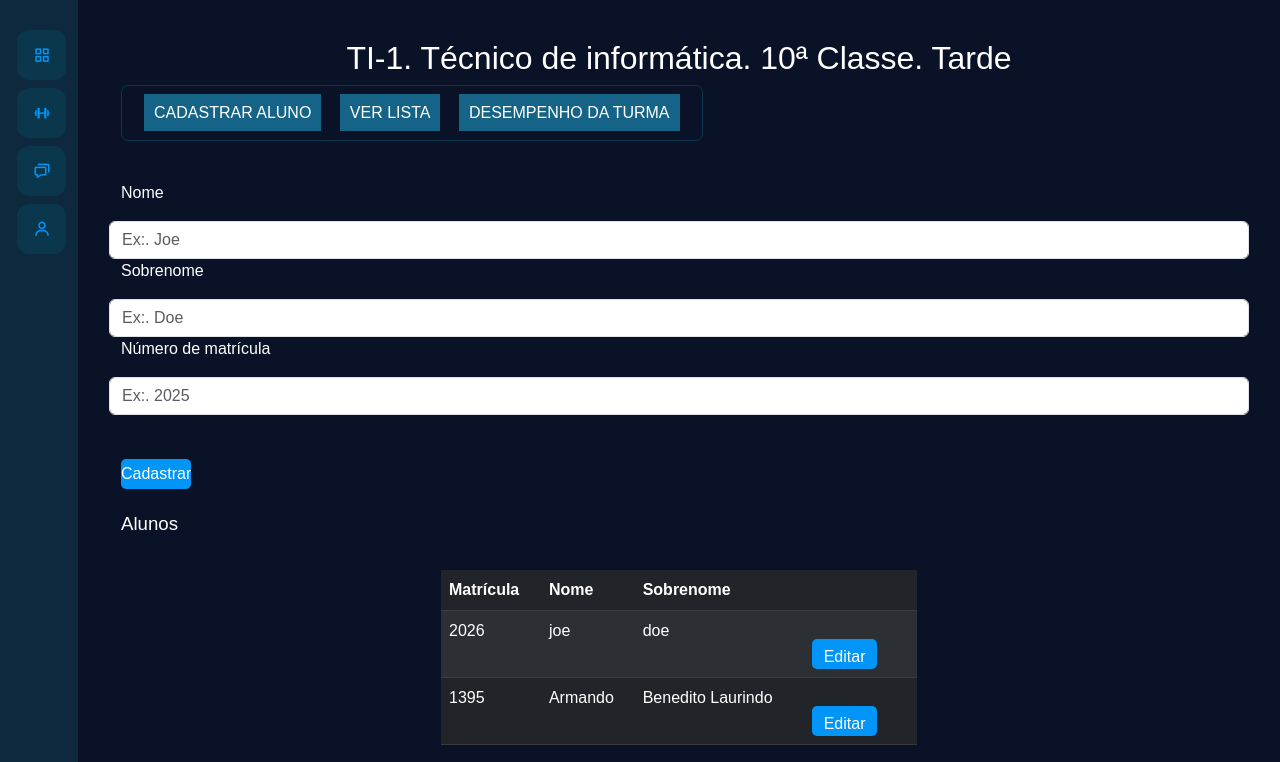
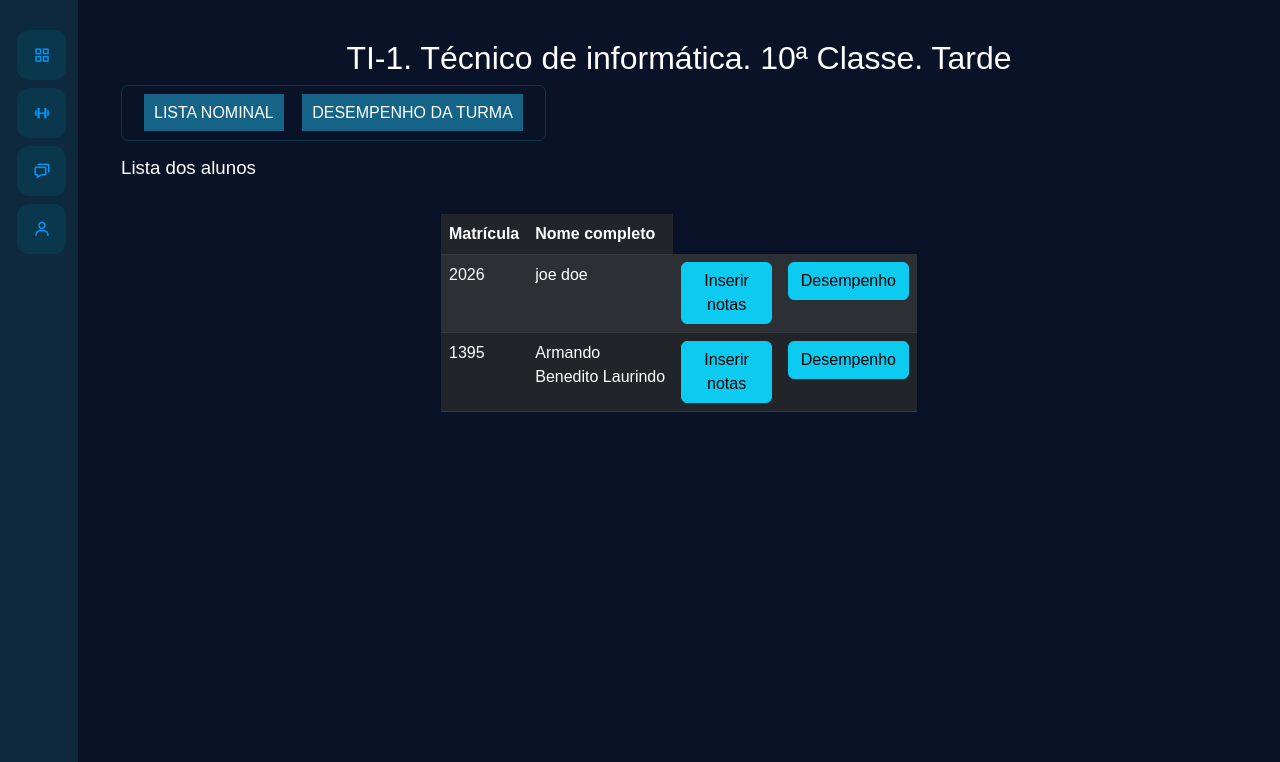
Before and after one commit to armandolaurindo/EduNet, a Django app: page /turma/1/ in a window 1280 px wide. Shown: the part 38-800 px from the top of the page. Run offline with Django 5.2, Linux system fonts and the light colour scheme; data comes from the database, SQL or seed files in the repository; both versions use the stored data as it was after the commit.

Commit message:
Adicionei a página para inserir notas e seu estilo

```diff
--- a/templates/static/usuarios/css/tumas.css
+++ b/templates/static/usuarios/css/tumas.css
@@ -46,21 +46,14 @@ h3{
     border-bottom: 2px solid #1e59da;
     cursor: pointer;
 }
-.btn-cadastrar {
-    background-color: #0095f6;
-    color: #ffffff;
-    border-radius: 5px;
-    border: none;
-    height: 30px;
-    margin-top: 20px;
-    cursor: pointer;
-}
-.btn-cadastrar:hover {
-    background-color: #0186df;
-}
-.lista-turma, .desempenho-turma, .nome, .snome{
+.desempenho-turma, .nome, .snome{
     display: none;
 }
 .distanciamento{
     width: 500px;
 }
+
+.container-notas{
+    display: flex;
+    height: 100vh;
+}
--- a/templates/static/usuarios/javascript/turmas.js
+++ b/templates/static/usuarios/javascript/turmas.js
@@ -1,23 +1,16 @@
 function exibirForm(tipo){
-    add_aluno = document.getElementById('Cadastrar-aluno');
     ver_lista_turma = document.getElementById('ver-lista-da-turma');
     ver_desempenho_turma = document.getElementById('ver-desempenho-da-turma');
 
     if(tipo == "1"){
+        ver_lista_turma.style.display = "block";
+        ver_desempenho_turma.style.display = "none";
+    }else if(tipo == "2"){
+        ver_desempenho_turma.style.display = "block";
         ver_lista_turma.style.display = "none";
-        ver_desempenho_turma.style.display = "none";
-        add_aluno.style.display = "block";
-    }else if(tipo == "2"){
-        add_aluno.style.display = "none";
-        ver_desempenho_turma.style.display = "none";
-        ver_lista_turma.style.display = "block";
-    }else if(tipo == "3"){
-        add_aluno.style.display = "none";
-        ver_lista_turma.style.display = "none";
-        ver_desempenho_turma.style.display = "block";
     }
 }
-
+/*
 function dados_aluno(){
 
     btn_editar = document.getElementById('btn-editar')
@@ -101,4 +94,4 @@ function dados_aluno(){
 
     }
 
-}
+}*/
--- a/usuarios/templates/turma.html
+++ b/usuarios/templates/turma.html
@@ -11,69 +11,12 @@
         <div>
             <h1 style="text-align: center; color:#ffffff; font-size: 24pt;">{{turma.nome}}. {{turma.curso}}. {{turma.serie}}. {{turma.periodo}}</h1>
             <div class="head">
-                <span class="btn-span" onclick="exibirForm('1')">CADASTRAR ALUNO</span>
-                <span class="btn-span" onclick="exibirForm('2')">VER LISTA</span>
-                <span class="btn-span" onclick="exibirForm('3')">DESEMPENHO DA TURMA</span>
+                <span class="btn-span" onclick="exibirForm('1')">LISTA NOMINAL</span>
+                <span class="btn-span" onclick="exibirForm('2')">DESEMPENHO DA TURMA</span>
             </div>
         </div>
         <br>
         <br>
-        {% if messages %}
-            <br>
-            {% for message in messages %}
-                <div class="alert {{message.tags}}">{{message}}</div>
-            {% endfor %}
-        {% endif %}
-        <br>
-        <div id="Cadastrar-aluno" class="cadastrar-aluno">
-            <br>
-            <form action="{% url 'cadastrar_aluno' turma.id %}" method="POST">{% csrf_token %}
-                <div class="row">
-                    <p>Nome</p>
-                    <input type="text" required class="form-control" placeholder="Ex:. Joe" name="nome">
-                    <p>Sobrenome</p>
-                    <input type="text" required class="form-control" placeholder="Ex:. Doe" name="sobrenome">
-                    <p>Número de matrícula</p>
-                    <input type="text" required class="form-control" placeholder="Ex:. 2025" name="num_marticula">
-                    <br>
-                </div>
-                <br>
-                <input class="btn-cadastrar" type="submit" value="Cadastrar">
-            </form>
-            <br>
-            <h3>Alunos</h3>
-            <br>
-            <div class="container-fluid distanciamento">
-                <table class="table table-dark table-striped">
-                    <thead>
-                        <tr>
-                            <th scope="col">Matrícula</th>
-                            <th scope="col">Nome</th>
-                            <th scope="col">Sobrenome</th>
-                            <th scope="col"></th>
-                            <th scope="col"></th>
-                        </tr>
-                    </thead>
-                    <tbody>
-                        {% for aluno in alunos %}
-                            <tr>
-                                <td id="td-matricula">{{aluno.numero_matricula}}</td>
-                                <td id="tb-nome">{{aluno.nome}}
-                                </td>
-                                <td id="tb-sobrenome">{{aluno.sobrenome}}</td>
-                                <th>
-                                    <input id="btn-editar" type="submit" value="Editar" onclick="dados_aluno()" class="btn btn-info btn-cadastrar">
-                                </th>
-                                <th>
-                                    <input type="hidden" value="{{aluno.id}}" id="aluno_edit">
-                                </th>
-                            </tr>
-                        {% endfor %}
-                    </tbody>
-                </table>
-            </div>
-        </div>
-
         <div id="ver-lista-da-turma" class="lista-turma">
             <br>
             <h3>Lista dos alunos</h3>
@@ -91,8 +34,8 @@
                             <tr>
                                 <td>{{aluno.numero_matricula}}</td>
                                 <td>{{aluno.nome}} {{aluno.sobrenome}}</td>
-                                <td><a href="#"><span class="btn btn-info btn-cadastrar">Notas</span></a></td>
-                                <td><a href="#"><span class="btn btn-info btn-cadastrar">Desempenho</span></a></td>
+                                <td><a href="{% url 'inserir_notas' aluno.id %}"><span class="btn btn-info">Inserir notas</span></a></td>
+                                <td><a href="#"><span class="btn btn-info">Desempenho</span></a></td>
                             </tr>
                         {% endfor %}
                     </tbody>
--- a/usuarios/urls.py
+++ b/usuarios/urls.py
@@ -8,9 +8,7 @@ urlpatterns = [
     # urls professores
     path('turmas/', views.turmas, name='turmas'),
     path('turma/<str:id_turma>/', views.turma, name='turma'),
-    path('cadastrar_aluno/<str:id_t>', views.cadastrar_aluno, name='cadastrar_aluno'),
-    path('atualizar_aluno/', views.att_aluno, name='att_aluno'),
-    path('update_aluno/<str:id_a>', views.update_aluno, name="update_aluno"),
+    path('inserir_notas/<str:id_aluno>/', views.inserir_notas, name='inserir_notas'),
     # urls encarregados
     path('encontrar_aluno/', views.encontrar_aluno, name='encontrar_aluno'),
     path('desempenho_aluno/', views.desempenho_aluno, name='desempenho_aluno'),
--- a/usuarios/views.py
+++ b/usuarios/views.py
@@ -111,6 +111,13 @@ def turma(request, id_turma):
         return render(request, 'turma.html', {'turma': turma, 'alunos': alunos})
 
 
+@has_role_decorator('professor')
+def inserir_notas(request, id_aluno):
+    if request.method == 'GET':
+        aluno = Aluno.objects.get(id=id_aluno)
+        return render(request, 'inserir_notas.html', {'aluno': aluno})
+
+'''
 @has_permission_decorator('cadastrar_aluno')
 def cadastrar_aluno(request, id_t):
     turma = Turma.objects.get(id=id_t)
@@ -169,6 +176,7 @@ def update_aluno(request, id_a):
         return JsonResponse({'status': '200', 'nome': nome, 'sobrenome': sobrenome, 'numero_matricula': numero_matricula})
     except:
         return JsonResponse({'status': '500' })
+'''
 
 
 # para o encarregado
```
Also changed, not shown: usuarios/templates/inserir_notas.html (added, +26 -0 lines), db.sqlite3.
